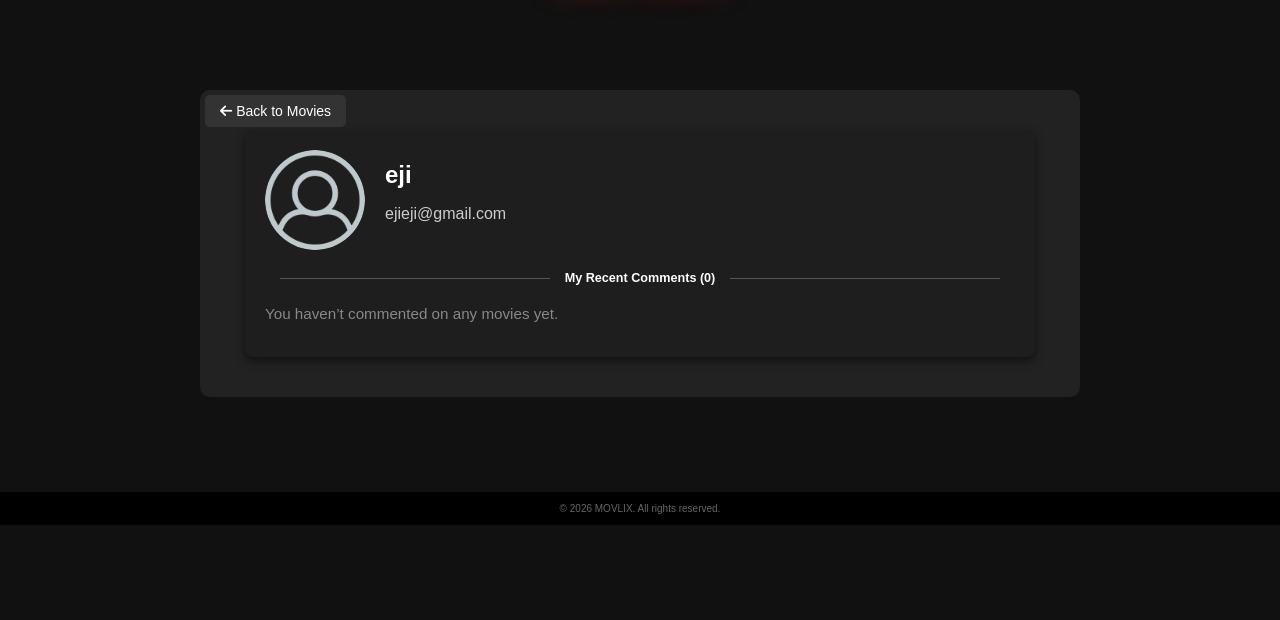
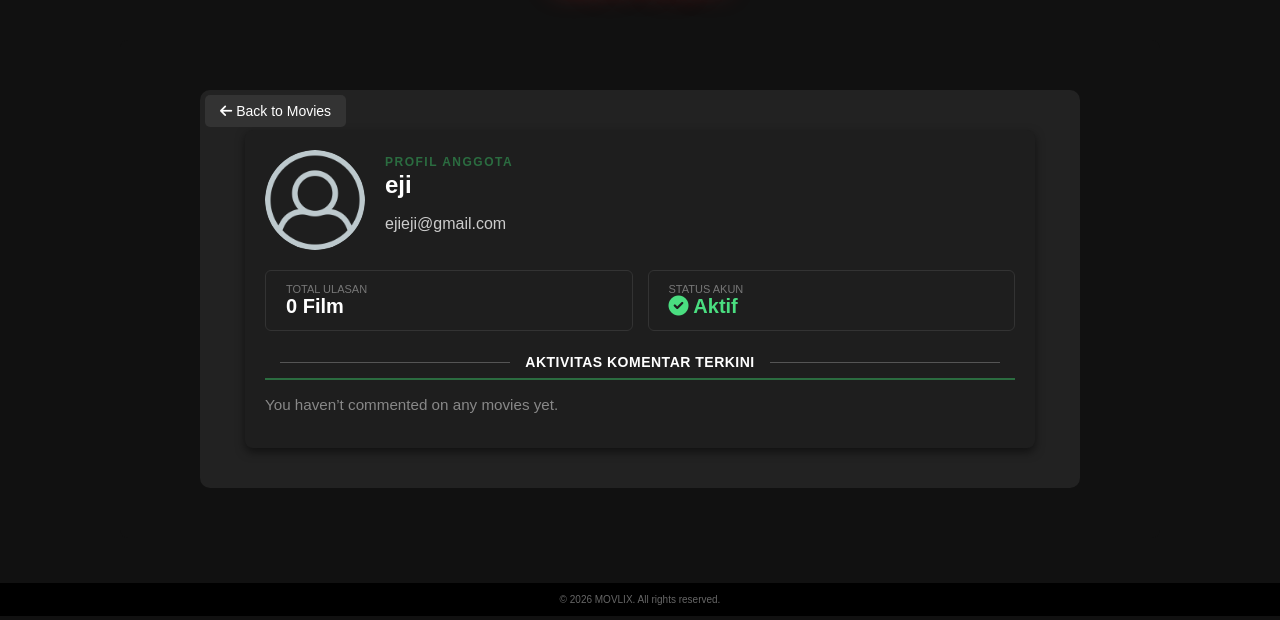
Before and after one commit to Fahryan212/movlix22, a PHP site: page /view/profile.php in a window 1280 px wide. Shown: the part 60-680 px from the top of the page. Run offline with PHP 8.4, Linux system fonts and the light colour scheme; a user stored in the database is signed in; data comes from the database, SQL or seed files in the repository; data that the repository does not hold is empty.

Commit message:
modifikasi judul nama profil dan tambah widget kartu statistik

```diff
--- a/htdocs/view/profile.php
+++ b/htdocs/view/profile.php
@@ -101,13 +101,25 @@ $total_reviews = count($display_reviews);
             <div class="profile-header">
                 <img src="<?= htmlspecialchars($profileImage) ?>" alt="Profile Picture" class="profile-pic">
                 <div class="profile-details">
-                    <h2 class="username"><?= htmlspecialchars($username) ?></h2>
+                    <span style="font-size: 12px; text-transform: uppercase; letter-spacing: 1.5px; color: #2b6c40; font-weight: bold;">Profil Anggota</span>
+                    <h2 class="username" style="margin-top: 2px;"><?= htmlspecialchars($username) ?></h2>
                     <p class="email"><?= htmlspecialchars($email) ?></p>
                 </div>
             </div>
 
+            <div style="display: flex; gap: 15px; margin: 20px 0;">
+                <div style="background: #1e1e1e; border: 1px solid #333; padding: 12px 20px; border-radius: 6px; flex: 1;">
+                    <span style="font-size: 11px; color: #777; display: block; text-transform: uppercase;">Total Ulasan</span>
+                    <strong style="font-size: 20px; color: #fff;"><?= $total_reviews ?> Film</strong>
+                </div>
+                <div style="background: #1e1e1e; border: 1px solid #333; padding: 12px 20px; border-radius: 6px; flex: 1;">
+                    <span style="font-size: 11px; color: #777; display: block; text-transform: uppercase;">Status Akun</span>
+                    <strong style="font-size: 20px; color: #4ade80;"><i class="fas fa-check-circle"></i> Aktif</strong>
+                </div>
+            </div>
+
             <div class="recent-comments">
-                <h5>My Recent Comments (<?= $total_reviews ?>)</h5>
+                <h5 style="border-bottom: 2px solid #2b6c40; padding-bottom: 8px; margin-bottom: 15px; font-size: 14px; text-transform: uppercase; letter-spacing: 0.5px;">Aktivitas Komentar Terkini</h5>
                 <?php if ($total_reviews > 0): ?>
                     <?php foreach ($display_reviews as $review): ?>
                         <div class="review-item">
```
